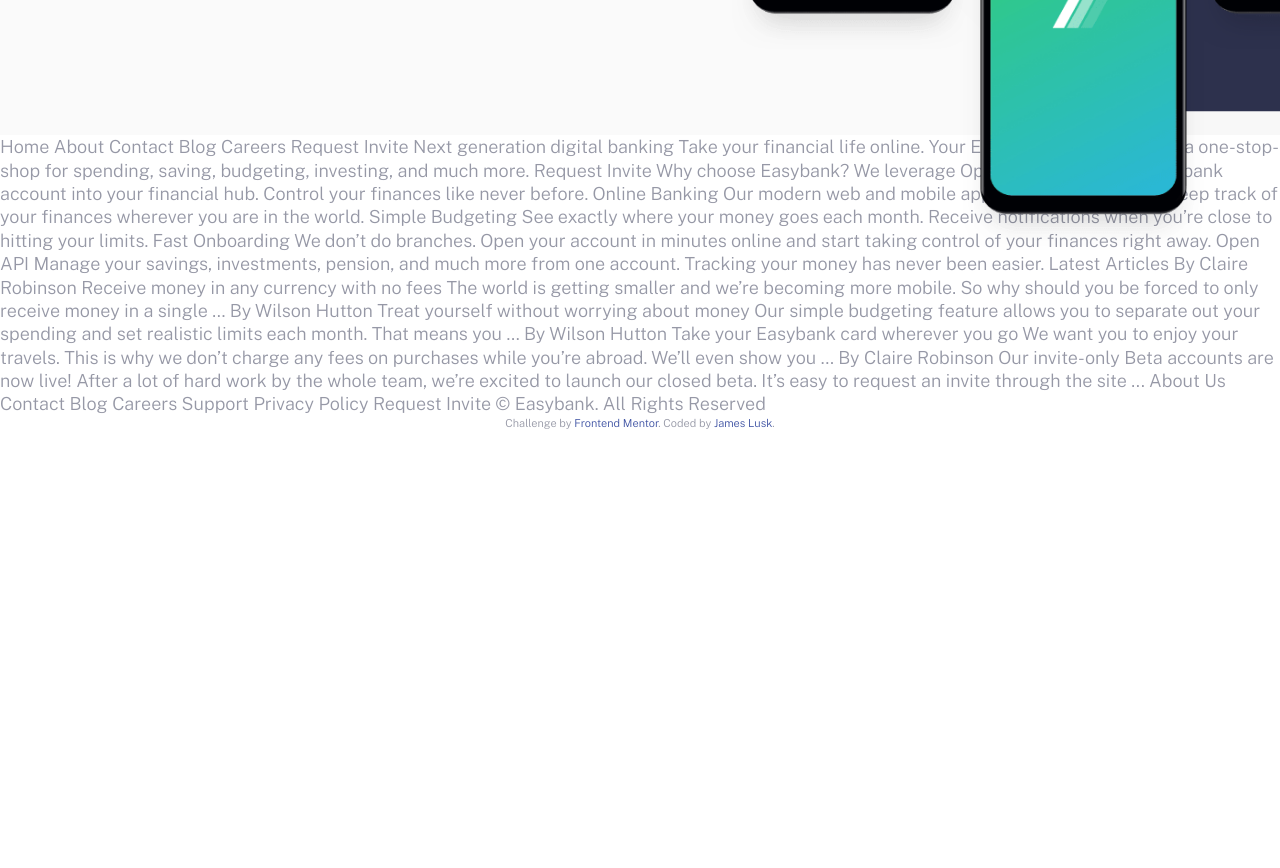
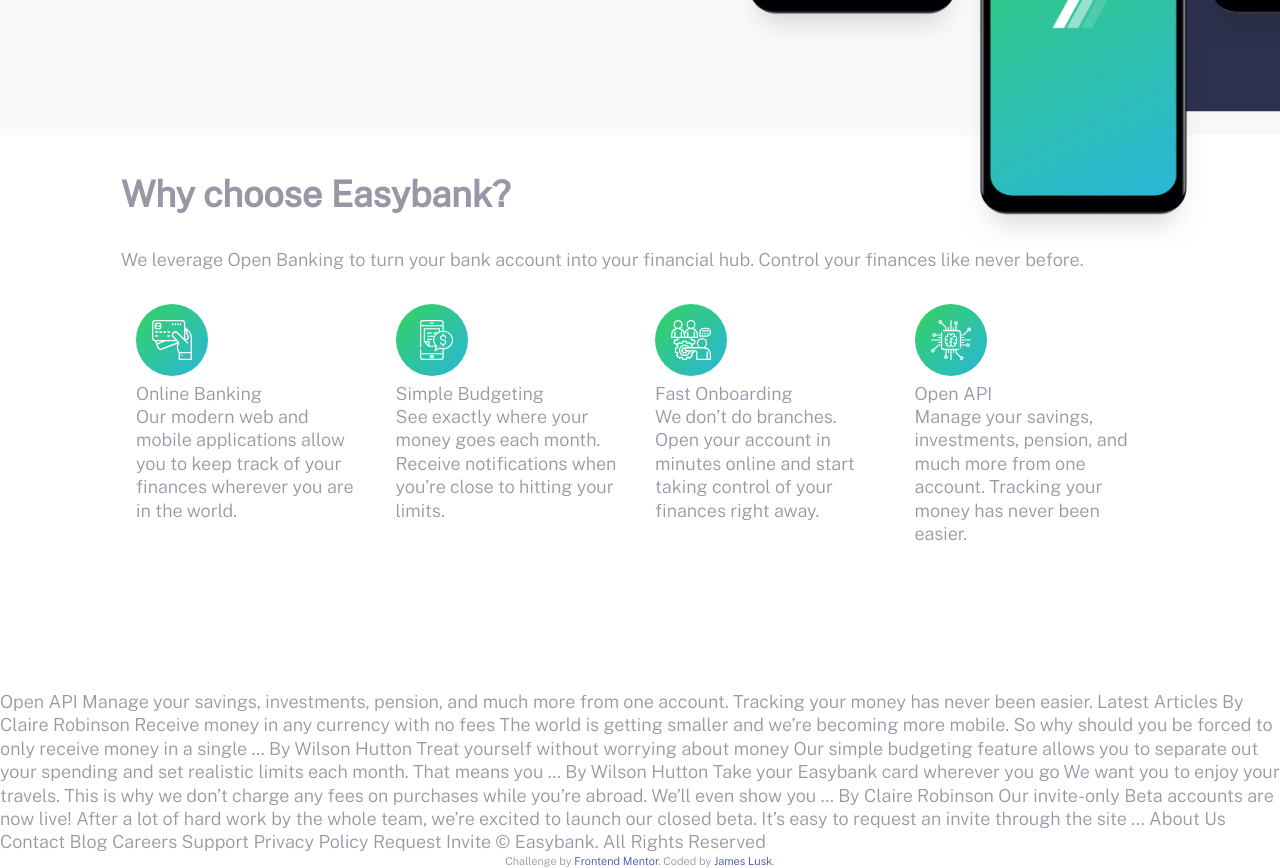
Before and after one commit to jameslusk/easyBank, a plain HTML site: page index.html in a window 1280 px wide. Shown: the part 601-1469 px from the top of the page. Before the commit the page ends 1031 px from the top, so only its background shows below. Drawn offline with nearby package versions, Linux system fonts and the light colour scheme.

Commit message:
section 2 div.feature added copy and icons

```diff
--- a/app/scss/_globals.scss
+++ b/app/scss/_globals.scss
@@ -25,8 +25,17 @@ body {
     }
 }
 
+// Text
 h1, h2, h3 {
     margin-top: 0;
+}
+
+h2 {
+    font-size: 1.875rem;
+
+    @include breakpoint-up(large) {
+    font-size: 2.25rem;
+    }
 }
 
 a, a:visited, a:hover {
--- a/app/scss/style.scss
+++ b/app/scss/style.scss
@@ -1,6 +1,7 @@
 @import "variables";
 @import "mixins";
 @import "animations";
+@import "feature";
 
 @import "globals";
 @import "header";
--- a/index.html
+++ b/index.html
@@ -82,41 +82,60 @@
     </div>
   </section>
 
-  Home
-  About
-  Contact
-  Blog
-  Careers
+  <section class="features container container--pall">
+    <h2>Why choose Easybank?</h2>
+    <p>
+      We leverage Open Banking to turn your bank account into your financial hub. Control
+      your finances like never before.
+    </p>
 
-  Request Invite
+    <div class="feature__grid">
+
+      <div class="feature__item">
+        <div class="feature__icon"><img src="images/icon-online.svg" alt="icon"></div>
+        <div class="feature__title">
+          Online Banking
+        </div>
+        <div class="feature__description">Our modern web and mobile applications allow you to keep track of your
+          finances wherever you are in the world.</div>
+      </div>
+
+      <div class="feature__item">
+        <div class="feature__icon"><img src="images/icon-budgeting.svg" alt="icon"></div>
+        <div class="feature__title">
+          Simple Budgeting
+        </div>
+        <div class="feature__description">
+          See exactly where your money goes each month. Receive notifications when you’re
+          close to hitting your limits.</div>
+      </div>
+
+      <div class="feature__item">
+        <div class="feature__icon"><img src="images/icon-onboarding.svg" alt="icon"></div>
+        <div class="feature__title">
+          Fast Onboarding
+        </div>
+        <div class="feature__description">
+          We don’t do branches. Open your account in minutes online and start taking control
+          of your finances right away.</div>
+      </div>
+
+      <div class="feature__item">
+        <div class="feature__icon"><img src="images/icon-api.svg" alt="icon"></div>
+        <div class="feature__title">
+          Open API
+        </div>
+        <div class="feature__description">
+          Manage your savings, investments, pension, and much more from one account. Tracking
+          your money has never been easier.</div>
+      </div>
+
+    </div>
+  </section>
 
 
 
-  Next generation digital banking
-
-  Take your financial life online. Your Easybank account will be a one-stop-shop
-  for spending, saving, budgeting, investing, and much more.
-
-  Request Invite
-
-
-
-  Why choose Easybank?
-
-  We leverage Open Banking to turn your bank account into your financial hub. Control
-  your finances like never before.
-
-  Online Banking
-  Our modern web and mobile applications allow you to keep track of your finances
-  wherever you are in the world.
-
-  Simple Budgeting
-  See exactly where your money goes each month. Receive notifications when you’re
-  close to hitting your limits.
-
-  Fast Onboarding
-  We don’t do branches. Open your account in minutes online and start taking control
-  of your finances right away.
+  <br><br><br><br>
 
   Open API
   Manage your savings, investments, pension, and much more from one account. Tracking
```
Also changed, not shown: app/scss/style.css, 1 other file.
